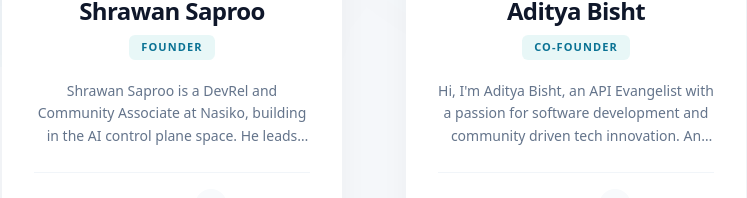
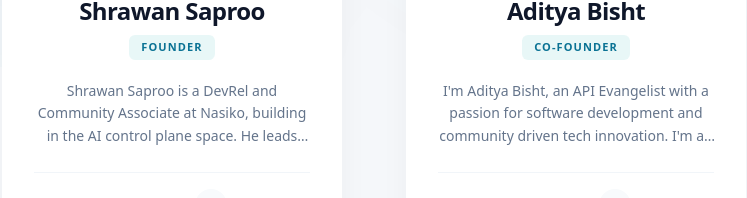
Before and after one commit to theapicommindia/frontend-api, a React (Vite) app: page /team in a window 1280 px wide. Shown: the part 733-931 px from the top of the page, without its empty margins (266-1013 px from the left). Built offline with nearby package versions, Linux system fonts and the light colour scheme; no server answers.

Commit message:
Update TeamPage.jsx

```diff
--- a/src/pages/TeamPage.jsx
+++ b/src/pages/TeamPage.jsx
@@ -20,7 +20,7 @@ const organizersData = [
     role: "Co-Founder",
     imgUrl: "/Aditya Bisht.jpg",
     linkedin: "https://www.linkedin.com/in/aditya894/",
-    about: "Hi, I'm Aditya Bisht, an API Evangelist with a passion for software development and community driven tech innovation. An Open Source Enthusiast and a Golang Engineer. I enjoy exploring both front-end and back-end technologies, crafting solutions that are not only functional but also meaningful. Beyond development, I'm deeply invested in community building. I co-founded The API Community, organizing 100+ events to foster collaboration and API literacy among developers."
+    about: "I'm Aditya Bisht, an API Evangelist with a passion for software development and community driven tech innovation. I'm an Open Source Enthusiast and a Golang Engineer who enjoys working with deep tech startups. Beyond development, I'm deeply invested in community building — I co-founded The API Community, organizing 100+ events to foster collaboration and API literacy among developers. I'm also building a startup at the intersection of AR/VR tech fusion, exploring how immersive technologies can create new dimensions of interaction and innovation."
   }
 ];
 
```
